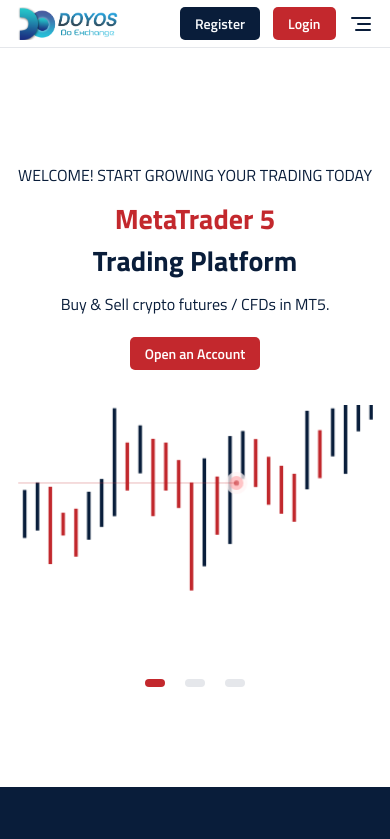
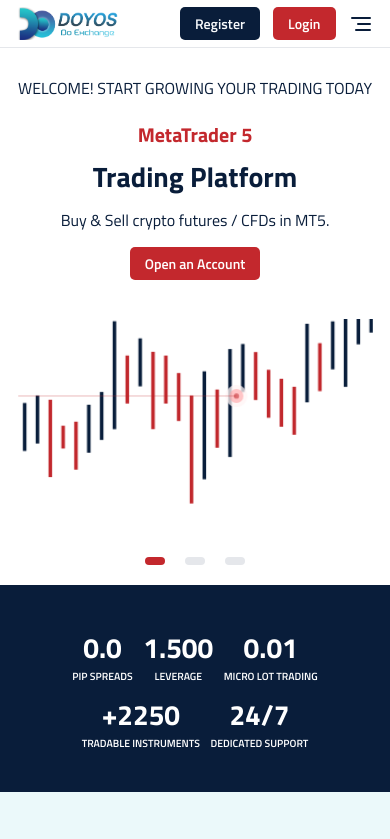
Before and after one commit to musiur/doyos, a Next.js app: page / in a window 390 px wide. Shown: the top 839 px of the page. Built offline with nearby package versions, Linux system fonts and the light colour scheme.

Commit message:
mobile responsive design updated

```diff
--- a/src/components/pages/home/hero-carousel.tsx
+++ b/src/components/pages/home/hero-carousel.tsx
@@ -4,6 +4,7 @@
 import { Button } from "@/components/ui/button";
 import clsx from "clsx";
 import Image from "next/image";
+import Link from "next/link";
 import { useState } from "react";
 import { useElementSize } from "usehooks-ts";
 
@@ -32,7 +33,7 @@
 
   return (
     <section
-      className="section w-full overflow-hidden relative"
+      className="md:section w-full overflow-hidden relative"
       style={{ maxWidth: "100vw" }}
     >
       <div
@@ -46,37 +47,37 @@
               key={id}
               className="min-w-[100vw]"
             >
-              <div className="container grid grid-cols-1 min-[900px]:grid-cols-2 justify-center items-center">
-                <div className="flex flex-col gap-6 md:gap-10 xl:gap-16">
+              <div className="container grid grid-cols-1 min-[580px]:grid-cols-2 justify-center items-center">
+                <div className="flex flex-col mt-8 gap-6 md:gap-10 xl:gap-16">
                   <div className="flex flex-col justify-center gap-3 md:gap-6 xl:gap-10">
-                    <p className="text-[16px] lg:text-[20px] text-center min-[900px]:text-left">
+                    <p className="text-[16px] lg:text-[20px] text-center min-[580px]:text-left">
                       WELCOME! START GROWING YOUR TRADING TODAY
                     </p>
-                    <h1 className="text-center min-[900px]:text-left">
-                      <span className="text-secondary h1-span text-center min-[900px]:text-left">
+                    <h1 className="text-center min-[580px]:text-left">
+                      <span className="text-secondary text-[20px] md:text-[28px] text-center min-[580px]:text-left">
                         MetaTrader 5
                       </span>
                       <br /> Trading Platform
                     </h1>
-                    <p className="text-[16px] lg:text-[20px] text-center min-[900px]:text-left">
+                    <p className="text-[16px] lg:text-[20px] text-center min-[580px]:text-left">
                       Buy & Sell crypto futures / CFDs in MT5.
                     </p>
                   </div>
-                  <div className="flex justify-center min-[900px]:justify-start max-h-[60px]">
-                    <Button variant="secondary">Open an Account</Button>
+                  <div className="flex justify-center items-center min-[580px]:justify-start max-h-[20px] md:max-h-[60px] mb-3">
+                    <Link href="/register">  <Button variant="secondary">Open an Account</Button></Link>
                   </div>
                 </div>
 
-                <div className="pt-5 md:pt-0 min-[900px]:flex w-full">
+                <div className="pt-5 md:pt-0 min-[700px]:flex w-full">
                   {slide.id === 1 ? (
-                    <HeroSectionGraphic className=" pt-5 md:pt-0 min-[900px]:flex" />
+                    <HeroSectionGraphic className=" pt-5 md:pt-0 min-[700px]:flex" />
                   ) : (
                     <Image
                       src={image}
                       alt="image"
                       width={1000}
                       height={1000}
-                      className="w-auto h-full mx-auto max-h-[500px]"
+                      className="w-auto h-full mx-auto max-h-[200px] sm:max-h-[350px] md:max-h-[500px]"
                     />
                   )}
                 </div>
--- a/src/components/pages/home/trading-platform.tsx
+++ b/src/components/pages/home/trading-platform.tsx
@@ -1,7 +1,7 @@
-
 import { Button } from "@/components/ui/button";
 import { BadgeCheck } from "lucide-react";
 import Image from "next/image";
+import Link from "next/link";
 
 const TradingPlatform = () => {
   return (
@@ -46,8 +46,9 @@
             </li>
           </ul>
           <div className="flex flex-wrap items-center justify-start gap-[20px]">
-            <Button>Open Demo Account</Button>
-            <Button variant="secondary">Open Real Acccount</Button>
+            <Link href="/try-free-demo">  <Button>Open Demo Account</Button></Link>
+            <Link href="/register">  <Button variant="secondary">Open Real Acccount</Button></Link>
+
           </div>
         </div>
         <div className="flex items-center">
```
